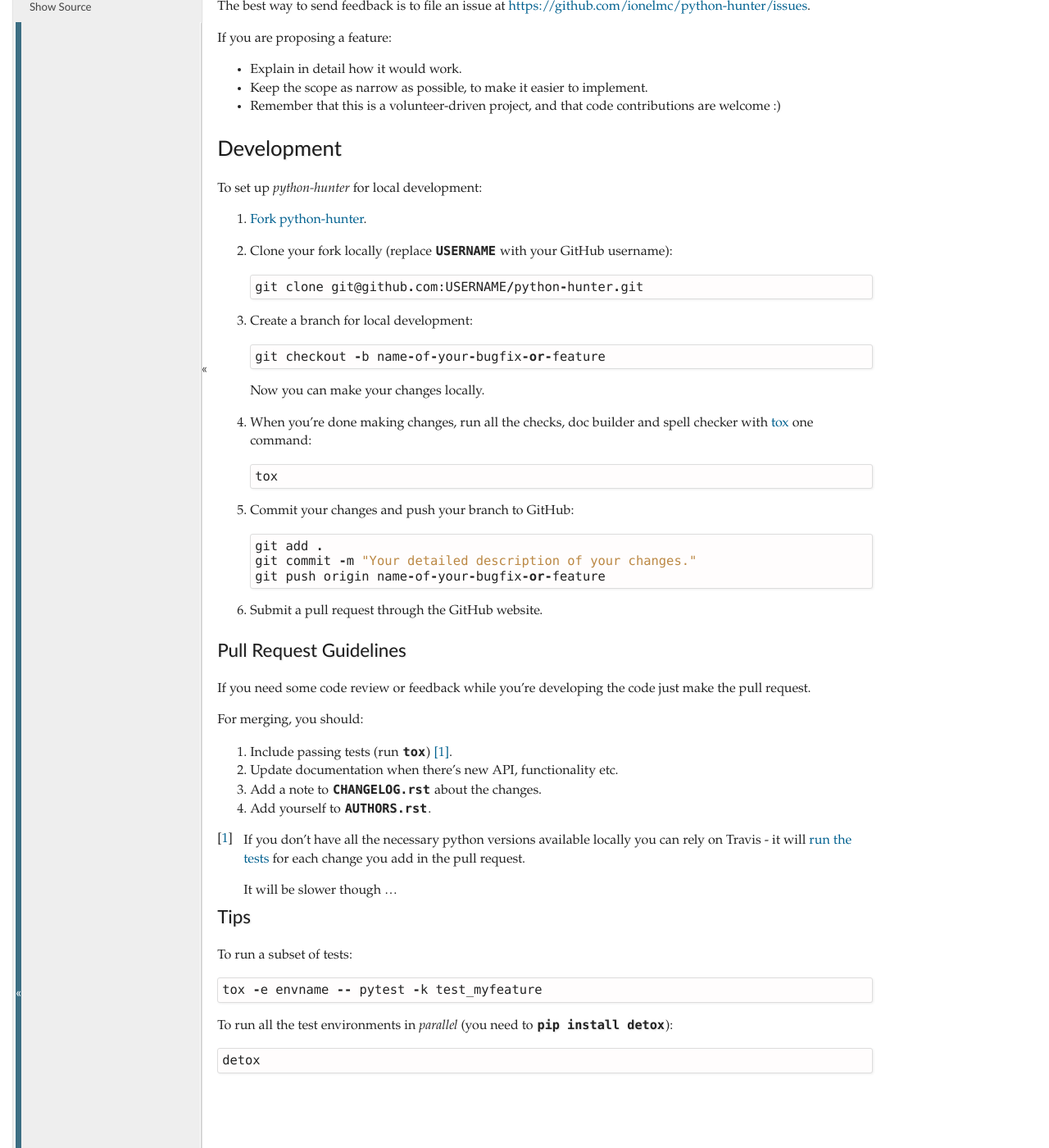
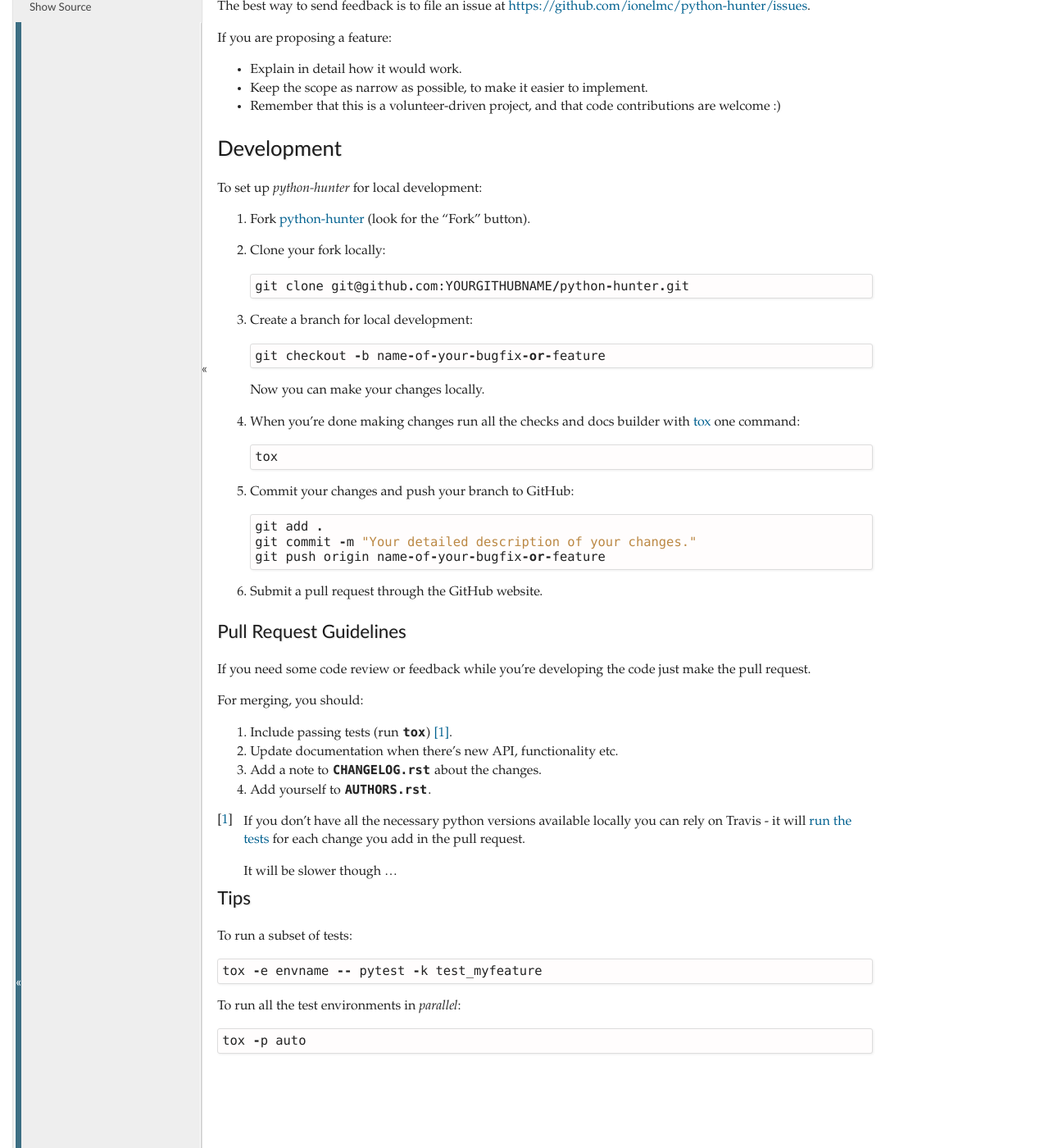
Before and after one commit to ionelmc/python-hunter, a Sphinx documentation site: the page built from docs/contributing.rst, in a window 1280 px wide and 1400 px high, scrolled down 563 px. Shown: the whole window at 82% size. Built offline with Sphinx 7.4.7, drawn with Linux system fonts in a browser that asks for light colours; pages that are not in the unit, such as notebooks, are missing from menus; some of the changed text lies outside the part shown.

Commit message:
Update skel and replace py35 with py39 in test grid.

```diff
--- a/CONTRIBUTING.rst
+++ b/CONTRIBUTING.rst
@@ -37,10 +37,11 @@
 
 To set up `python-hunter` for local development:
 
-1. `Fork python-hunter <https://github.com/ionelmc/python-hunter/fork>`_.
-2. Clone your fork locally (replace ``USERNAME`` with your GitHub username)::
+1. Fork `python-hunter <https://github.com/ionelmc/python-hunter>`_
+   (look for the "Fork" button).
+2. Clone your fork locally::
 
-    git clone git@github.com:USERNAME/python-hunter.git
+    git clone git@github.com:YOURGITHUBNAME/python-hunter.git
 
 3. Create a branch for local development::
 
@@ -48,7 +49,7 @@
 
    Now you can make your changes locally.
 
-4. When you're done making changes, run all the checks, doc builder and spell checker with `tox <https://tox.readthedocs.io/en/latest/install.html>`_ one command::
+4. When you're done making changes run all the checks and docs builder with `tox <https://tox.readthedocs.io/en/latest/install.html>`_ one command::
 
     tox
 
@@ -84,6 +85,6 @@
 
     tox -e envname -- pytest -k test_myfeature
 
-To run all the test environments in *parallel* (you need to ``pip install detox``)::
+To run all the test environments in *parallel*::
 
-    detox
+    tox -p auto
--- a/docs/conf.py
+++ b/docs/conf.py
@@ -20,15 +20,10 @@
     'sphinx.ext.todo',
     'sphinx.ext.viewcode',
 ]
-if os.getenv('SPELLCHECK'):
-    extensions += 'sphinxcontrib.spelling',
-    spelling_show_suggestions = True
-    spelling_lang = 'en_US'
-
 source_suffix = '.rst'
 master_doc = 'index'
 project = 'Hunter'
-year = '2015-2019'
+year = '2015-2021'
 author = 'Ionel Cristian Mărieș'
 copyright = '{0}, {1}'.format(year, author)
 try:
--- a/setup.py
+++ b/setup.py
@@ -139,10 +139,10 @@
         'Programming Language :: Python',
         'Programming Language :: Python :: 2.7',
         'Programming Language :: Python :: 3',
-        'Programming Language :: Python :: 3.5',
         'Programming Language :: Python :: 3.6',
         'Programming Language :: Python :: 3.7',
         'Programming Language :: Python :: 3.8',
+        'Programming Language :: Python :: 3.9',
         'Programming Language :: Python :: Implementation :: CPython',
         'Programming Language :: Python :: Implementation :: PyPy',
         'Topic :: Utilities',
```
Also changed, not shown: README.rst (+7 -5 lines), .appveyor.yml, .bumpversion.cfg, .readthedocs.yml (added), .travis.yml, 7 other files.
